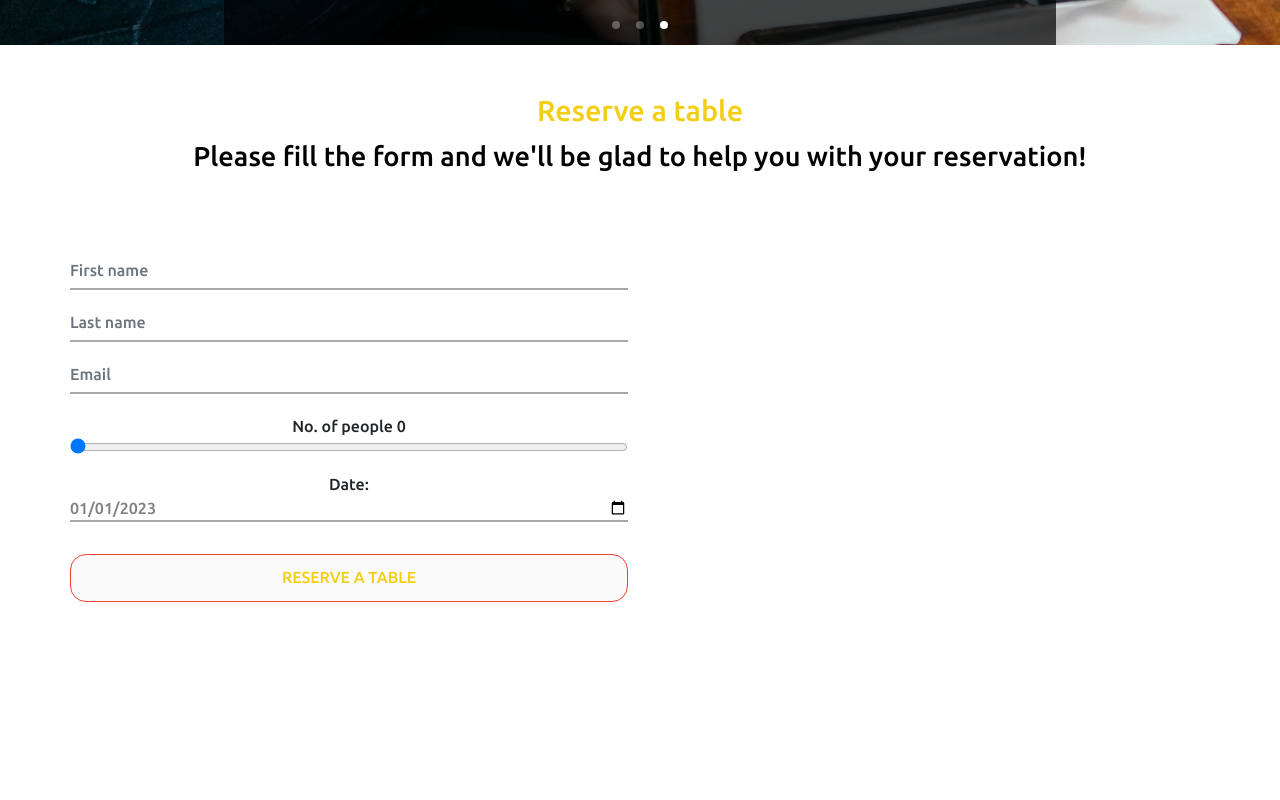
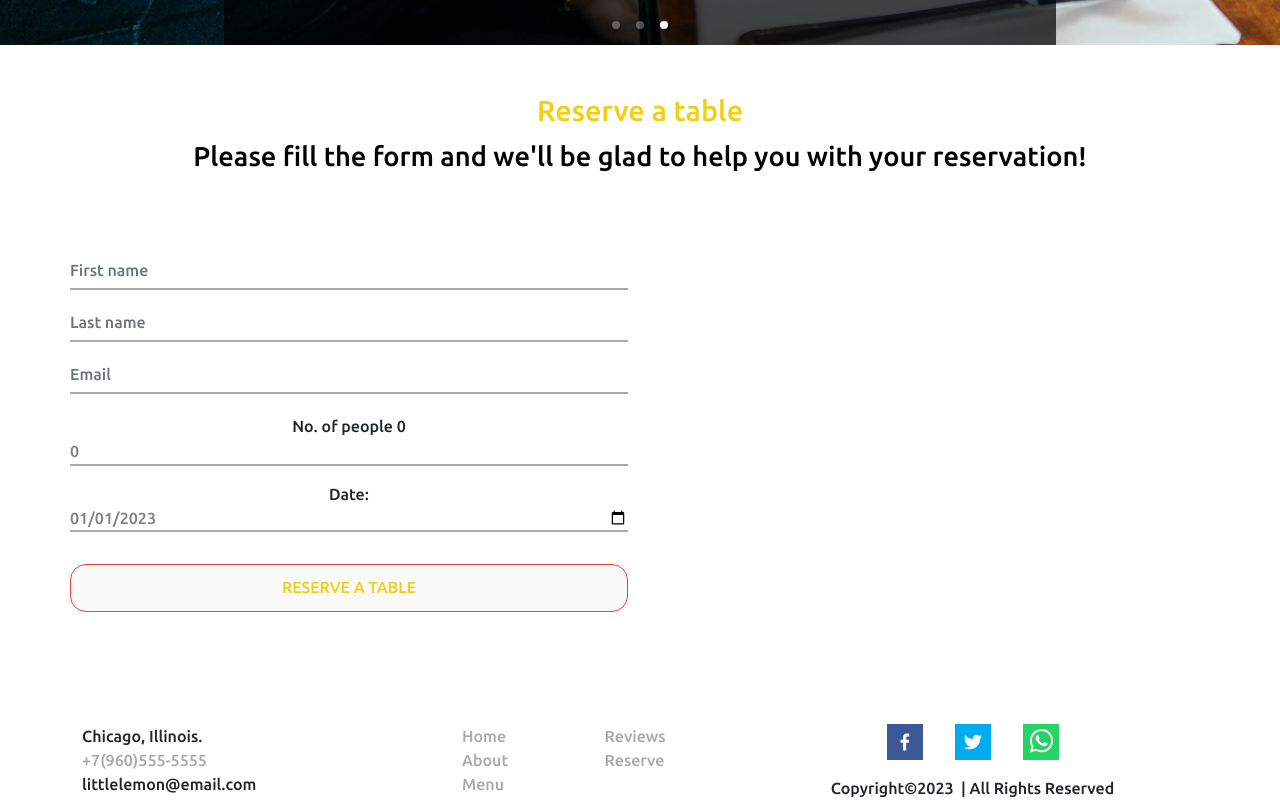
Before and after one commit to MannyVenegas/final-react-app, a React (Create React App) app: page / in a window 1280 px wide. Shown: the part 2850-3650 px from the top of the page. Before the commit the page ends 3564 px from the top, so only its background shows below. Built offline with nearby package versions, Linux system fonts and the light colour scheme.

Commit message:
Footer done

```diff
--- a/package.json
+++ b/package.json
@@ -15,6 +15,7 @@
     "react-hook-form": "^7.41.5",
     "react-responsive-carousel": "^3.2.23",
     "react-scripts": "5.0.1",
+    "react-share": "^4.4.1",
     "web-vitals": "^2.1.4"
   },
   "scripts": {
--- a/src/App.css
+++ b/src/App.css
@@ -324,3 +324,25 @@ textarea.form-control {
     padding: 0 0.4rem;
   }
 };
+
+/*********  FOOTER ***********/
+
+.footer {
+  background: black;
+  color: darkgrey;
+}
+
+.footer a{
+  text-decoration: none;
+  color: darkgrey;
+}
+
+.footer a:hover {
+  text-decoration: none;
+  color: var(--primary-yellow);
+  cursor: pointer;
+}
+
+.footer p {
+  margin-bottom: 0;
+}
--- a/src/App.js
+++ b/src/App.js
@@ -2,6 +2,7 @@ import "bootstrap/dist/css/bootstrap.min.css";
 import "./App.css";
 import About from "./components/About";
 import Booking from "./components/Booking";
+import Footer from "./components/Footer";
 import Header from "./components/Header";
 import Menu from "./components/Menu";
 import Navbar from './components/Navbar';
@@ -16,6 +17,7 @@ function App() {
      <Menu/>
      <Testimonials />
      <Booking />
+     <Footer />
     </>
     );
 }
--- a/src/components/Booking.js
+++ b/src/components/Booking.js
@@ -54,7 +54,7 @@ const Booking = () => {
                             </div>
                             <div className="text-center">
                                 <label>No. of people {people} </label>
-                                <input type="range" min="0" max="10" value={people} onChange={(e) => {setPeople(e.target.value)}}/>
+                                <input type="number" min="0" max="10" value={people} onChange={(e) => {setPeople(e.target.value)}}/>
                             </div>
                             <div className="text-center">
                                 <label>Date:</label>
--- a/src/components/Footer.js
+++ b/src/components/Footer.js
@@ -0,0 +1,88 @@
+import React from 'react';
+import {
+    FacebookShareButton,
+    FacebookIcon,
+    TwitterShareButton,
+    TwitterIcon,
+    WhatsappShareButton,
+    WhatsappIcon,
+} from "react-share";
+
+
+const Footer = () => {
+  return (
+    <div className="footer" id='footer'>
+      <div className="container">
+        <div className="row">
+          <div className="col-lg-4 col-md-6 col-sm-6">
+            {/* Col 1 */}
+            <div className="d-flex">
+              <p>Chicago, Illinois.</p>
+            </div>
+            {/* Col 2 */}
+            <div className="d-flex">
+              <a href="tel:555-555-555">+7(960)555-5555</a>
+            </div>
+            {/* Col 3 */}
+            <div className="d-flex">
+              <p>littlelemon@email.com</p>
+            </div>
+          </div>
+          <div className="col-lg-3 col-md-2 col-sm-6">
+            <div className="row">
+              {/* Col 1 */}
+              <div className="col">
+                <a className="footer-nav">Home</a>
+                <br />
+                <a className="footer-nav">About</a>
+                <br />
+                <a className="footer-nav">Menu</a>
+              </div>
+
+              {/* Col 2 */}
+              <div className="col">
+                <a className="footer-nav">Reviews</a>
+                <br />
+                <a className="footer-nav">Reserve</a>
+              </div>
+            </div>
+          </div>
+          <div className="col-lg-5 col-md-5 col-sm-6 align-items-center">
+            <div className="d-flex justify-content-center">
+              {/* Share button 1 */}
+              <FacebookShareButton
+                url={"www.google.com"}
+                quote={"Full stack Developer"}
+                hashtag="#javascript"
+              >
+                <FacebookIcon className="mx-3" size={36} />
+              </FacebookShareButton>
+              {/* Share button 2 */}
+              <TwitterShareButton
+                url={"www.google.com"}
+                quote={"Full stack Developer"}
+                hashtag="#javascript"
+              >
+                <TwitterIcon className="mx-3" size={36} />
+              </TwitterShareButton>
+              {/* Share button 4 */}
+              <WhatsappShareButton
+                url={"www.google.com"}
+                quote={"Full stack Developer"}
+                hashtag="#javascript"
+              >
+                <WhatsappIcon className="mx-3" size={36} />
+              </WhatsappShareButton>
+            </div>
+            <p className="pt-3 text-center">
+              Copyright&copy;
+              {new Date().getFullYear()}&nbsp; | All Rights Reserved
+            </p>
+          </div>
+        </div>
+      </div>
+    </div>
+  );
+}
+
+export default Footer
```
Also changed, not shown: 1 other file (tests, documents, lock files or other folders).
